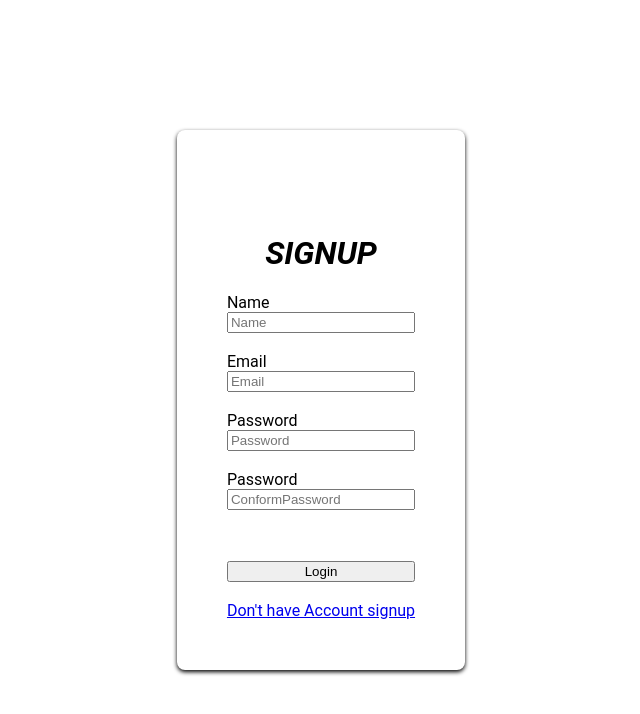
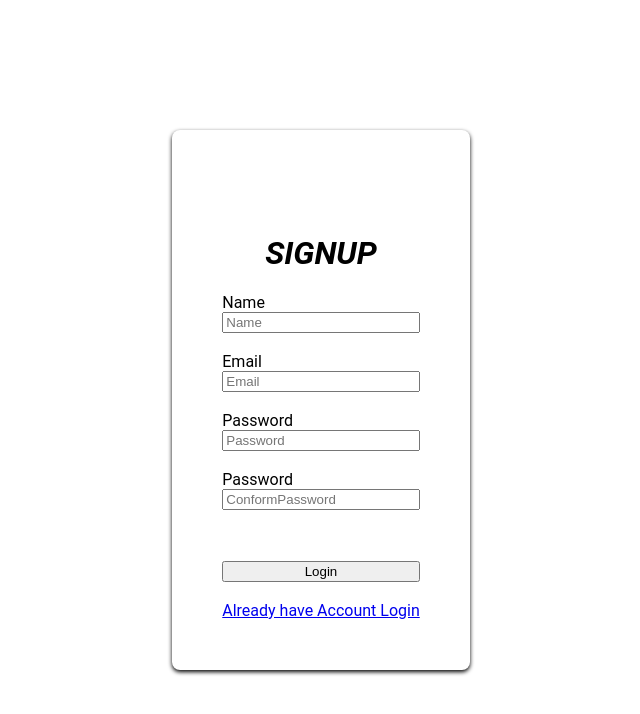
Before and after one commit to dinesh-wq/product-auction-frontend, a React (Create React App) app: page /signup in a window 1280 px wide. Shown: the top 714 px of the page, without its empty margins (319-959 px from the left). Built offline with nearby package versions, Linux system fonts and the light colour scheme.

Commit message:
conform password error is fixed

```diff
--- a/src/auth/SignupPage/index.js
+++ b/src/auth/SignupPage/index.js
@@ -20,8 +20,9 @@ const SignupPage = () => {
     })
 
     const validateConformPassword = event => {
-        setConformPassword(event.target.value)
-        if (password !== conformPassword){
+        const value = event.target.value
+        setConformPassword(value)
+        if (password !== value){
             setConformPasswordError('Password and Conform Password must be same')
         }
         else {
@@ -78,7 +79,7 @@ const SignupPage = () => {
                 <br />
                 <button type="submit">Login</button>
                 <br />
-                <Link to="/signup">Don't have Account signup</Link>
+                <Link to="/login">Already have Account Login</Link>
             </form>
         </div>
     )
```
